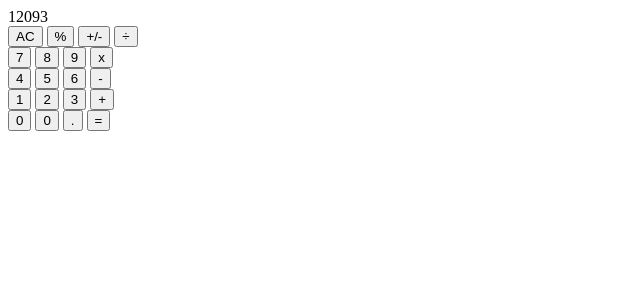
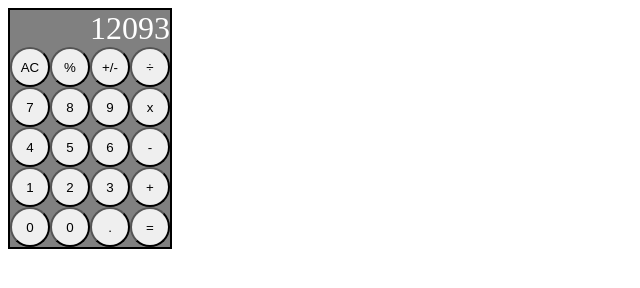
Before and after one commit to dec-gr/calculator, a plain HTML site: page index.html in a window 1280 px wide. Shown: the whole page, without its empty margins (0-640 px from the left). Drawn offline with Linux system fonts and the light colour scheme.

Commit message:
Add basic html calculator format

```diff
--- a/index.html
+++ b/index.html
@@ -4,7 +4,7 @@
     <meta charset="UTF-8" />
     <title>Calcul8</title>
     <script src="javascript.js" defer></script>
-    <link rel="stylesheet" href="styles.css" />
+    <link rel="stylesheet" href="style.css" />
   </head>
   <body>
     <div class="container">
--- a/style.css
+++ b/style.css
@@ -0,0 +1,27 @@
+.container {
+  display: flex;
+}
+
+.calcBody {
+  display: flex;
+  flex-direction: column;
+  background-color: grey;
+  border: solid 2px black;
+}
+
+.screen {
+  text-align: right;
+  font-size: 32px;
+  color: white;
+}
+
+.row {
+  display: flex;
+  justify-content: center;
+}
+
+.btn {
+  width: 40px;
+  height: 40px;
+  border-radius: 50%;
+}
```
